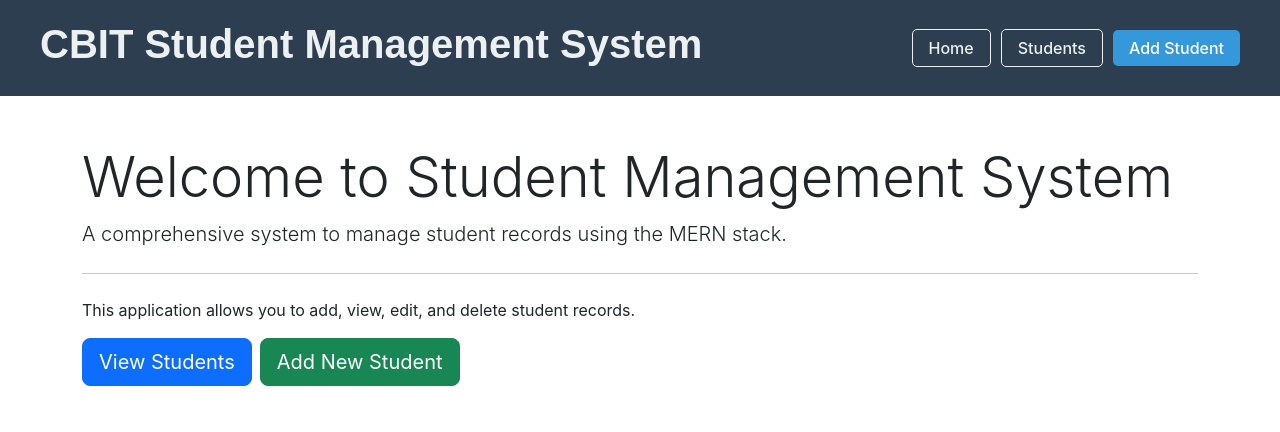
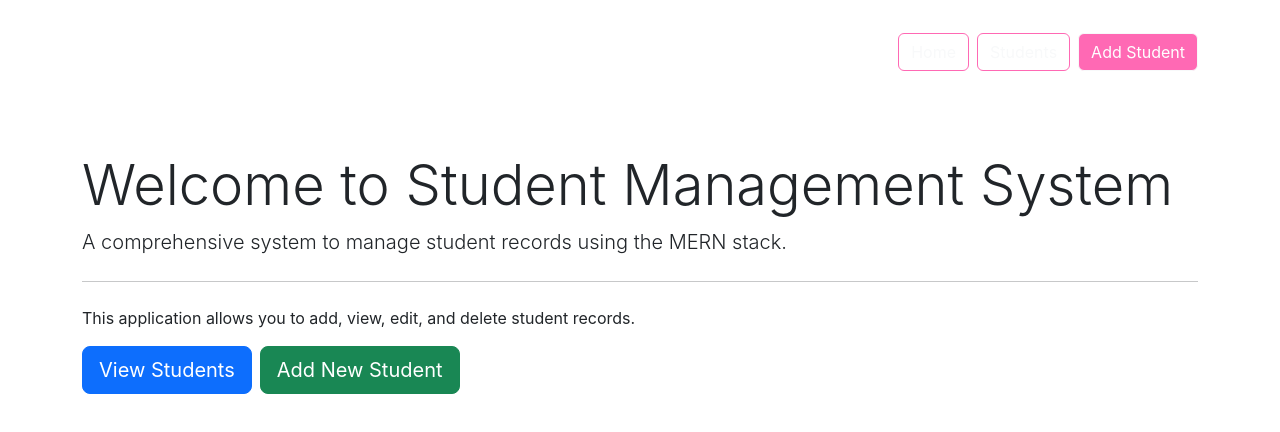
Before and after one commit to Meenakshi2011/Student-Management, a React (Create React App) app in the folder frontend/: page / in a window 1280 px wide. Shown: the top 432 px of the page. Built offline with nearby package versions, Linux system fonts and the light colour scheme.

Commit message:
Update Header.js

```diff
--- a/frontend/src/components/Header.js
+++ b/frontend/src/components/Header.js
@@ -3,16 +3,18 @@ import { Link } from 'react-router-dom';
 
 function Header() {
   return (
-    <header style={{ backgroundColor: '#2c3e50', color: '#ecf0f1', padding: '20px' }}>
-      <div style={{ maxWidth: '1200px', margin: '0 auto', display: 'flex', justifyContent: 'space-between', alignItems: 'center' }}>
-        <Link to="/" style={{ color: '#ecf0f1', textDecoration: 'none' }}>
-          <h1 style={{ fontFamily: 'Arial, sans-serif', fontWeight: 'bold' }}>CBIT Student Management System</h1>
-        </Link>
-        <nav>
-          <Link to="/" style={{ color: '#ecf0f1', padding: '8px 16px', marginRight: '10px', border: '1px solid #ecf0f1', borderRadius: '5px', fontWeight: '500', fontSize: '1rem', textDecoration: 'none' }}>Home</Link>
-          <Link to="/students" style={{ color: '#ecf0f1', padding: '8px 16px', marginRight: '10px', border: '1px solid #ecf0f1', borderRadius: '5px', fontWeight: '500', fontSize: '1rem', textDecoration: 'none' }}>Students</Link>
-          <Link to="/add-student" style={{ backgroundColor: '#3498db', color: '#fff', padding: '8px 16px', borderRadius: '5px', fontWeight: '500', fontSize: '1rem', textDecoration: 'none' }}>Add Student</Link>
-        </nav>
+    <header className="bg-pink text-white p-4">
+      <div className="container">
+        <div className="d-flex justify-content-between align-items-center">
+          <Link to="/" className="text-white text-decoration-none">
+            <h1 style={{ fontFamily: 'Arial, sans-serif', fontWeight: 'bold' }}>Student Management System</h1>
+          </Link>
+          <nav>
+            <Link to="/" className="btn btn-outline-light me-2" style={{ borderColor: '#ff69b4' }}>Home</Link>
+            <Link to="/students" className="btn btn-outline-light me-2" style={{ borderColor: '#ff69b4' }}>Students</Link>
+            <Link to="/add-student" className="btn btn-light" style={{ backgroundColor: '#ff69b4', color: 'white' }}>Add Student</Link>
+          </nav>
+        </div>
       </div>
     </header>
   );
```
